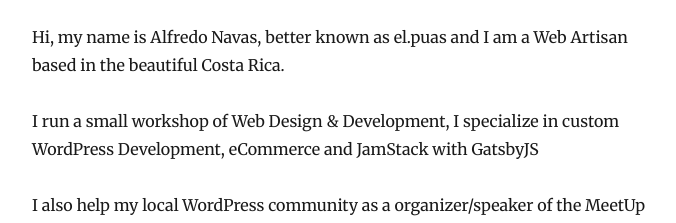
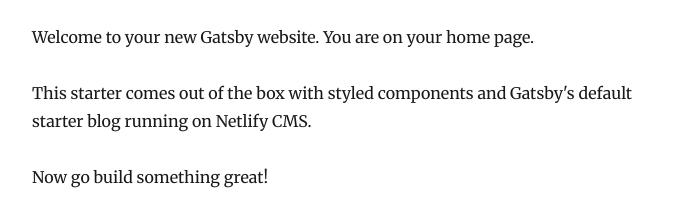
Before and after one commit to elpuas/elpuas-cms, a Gatsby site: page / in a window 1280 px wide. Shown: the part 726-949 px from the top of the page, without its empty margins (293-969 px from the left). Built offline with nearby package versions, Linux system fonts and the light colour scheme; Gatsby itself is replaced by a stand-in of ours; some packages are replaced by stand-ins of ours.

Commit message:
back to original

```diff
--- a/src/pages/index.js
+++ b/src/pages/index.js
@@ -22,9 +22,12 @@
             👋
           </span>
         </h1>
-        <p>Hi, my name is Alfredo Navas, better known as el.puas and I am a Web Artisan based in the beautiful Costa Rica.</p>
-        <p>I run a small workshop of Web Design & Development, I specialize in custom WordPress Development, eCommerce and JamStack with GatsbyJS</p>
-        <p>I also help my local WordPress community as a organizer/speaker of the MeetUp Group , organizer and speaker of WordCamp San Jose, volunteer and speaker of several camps that include WordCamp US, WordCamp MIA, WordCamp Managua and WordPress Rome Group.</p>
+        <p>Welcome to your new Gatsby website. You are on your home page.</p>
+        <p>
+          This starter comes out of the box with styled components and Gatsby's
+          default starter blog running on Netlify CMS.
+        </p>
+        <p>Now go build something great!</p>
         <Link to="/blog/">
           <Button marginTop="35px">Go to Blog</Button>
         </Link>
```
